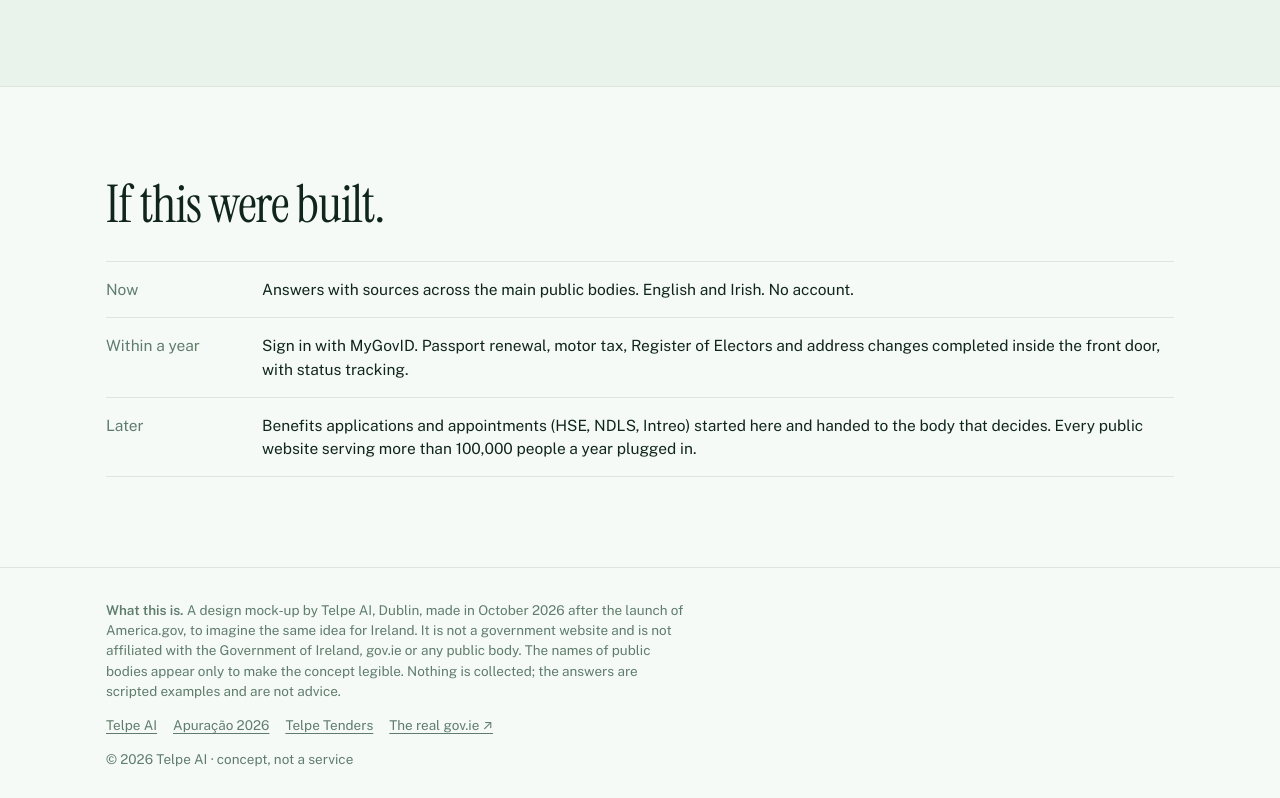
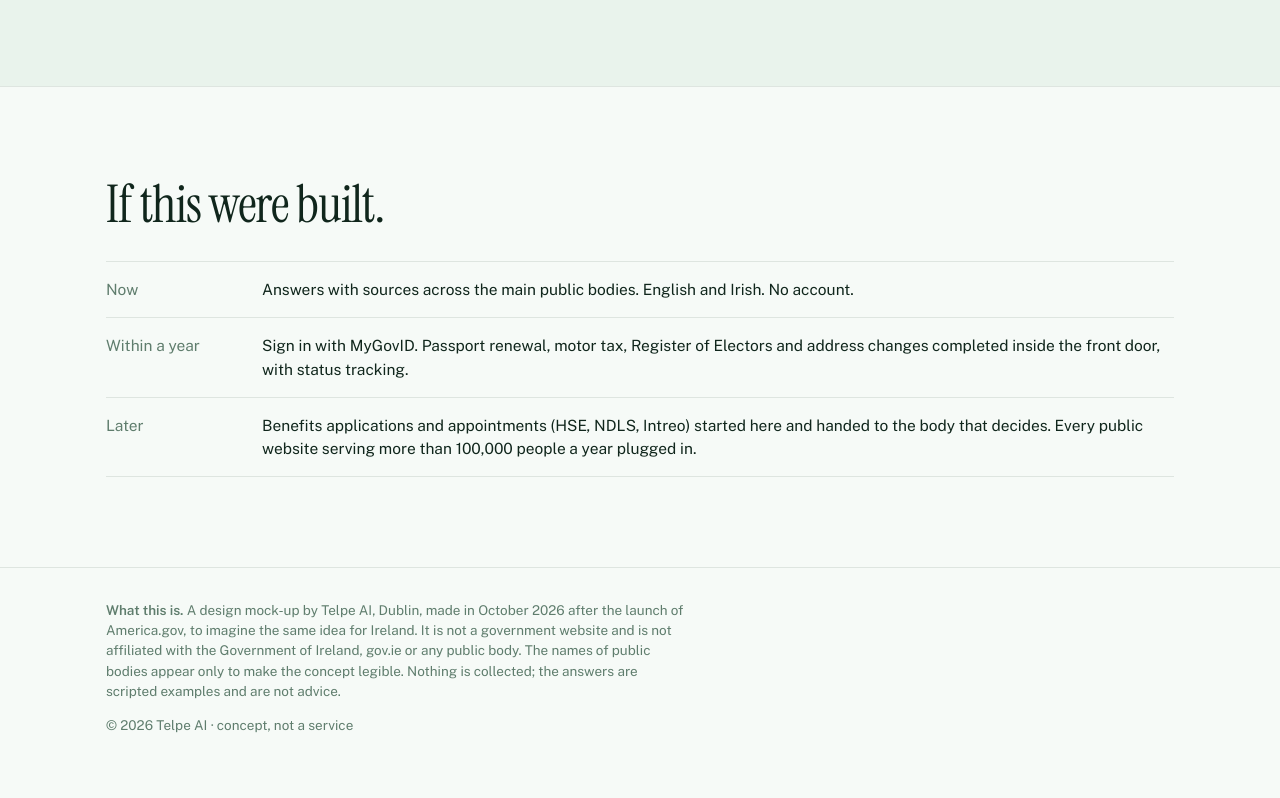
Before and after one commit to cesaralves2019/telpe-site, a plain HTML site: page index.html in a window 1280 px wide. Shown: the part 4293-5091 px from the top of the page. After the commit the page ends 5056 px from the top, so only its background shows below. Drawn offline with nearby package versions, Linux system fonts and the light colour scheme.

Commit message:
Footer: only the concept, no links to other pages
Co-Authored-By: Claude Fable 5.1 <noreply@anthropic.com>
Claude-Session: https://claude.ai/code/session_01C64nCasMx21MgVvFV9U8v3

```diff
--- a/index.html
+++ b/index.html
@@ -181,8 +181,6 @@ header.top .wrap{display:flex;align-items:center;justify-content:space-between;g
 footer{border-top:1px solid var(--line);padding-block:32px calc(28px + env(safe-area-inset-bottom,0px));font-size:13.5px;color:var(--fg-2)}
 footer .wrap{display:grid;gap:14px}
 footer p{max-width:70ch}
-footer nav{display:flex;flex-wrap:wrap;gap:16px}
-footer nav a{text-decoration:underline;text-underline-offset:3px}
 
 @media (max-width:640px){
   .mock .wrap{font-size:12.5px}
@@ -347,7 +345,6 @@ footer nav a{text-decoration:underline;text-underline-offset:3px}
 <footer id="about">
   <div class="wrap">
     <p><strong>What this is.</strong> A design mock-up by Telpe AI, Dublin, made in October 2026 after the launch of America.gov, to imagine the same idea for Ireland. It is not a government website and is not affiliated with the Government of Ireland, gov.ie or any public body. The names of public bodies appear only to make the concept legible. Nothing is collected; the answers are scripted examples and are not advice.</p>
-    <nav><a href="company.html">Telpe AI</a><a href="projects/apuracao-2026/">Apuração 2026</a><a href="projects/tenders/">Telpe Tenders</a><a href="https://www.gov.ie" rel="noopener" target="_blank">The real gov.ie ↗</a></nav>
     <p>© <span id="year">2026</span> Telpe AI · concept, not a service</p>
   </div>
 </footer>
```
